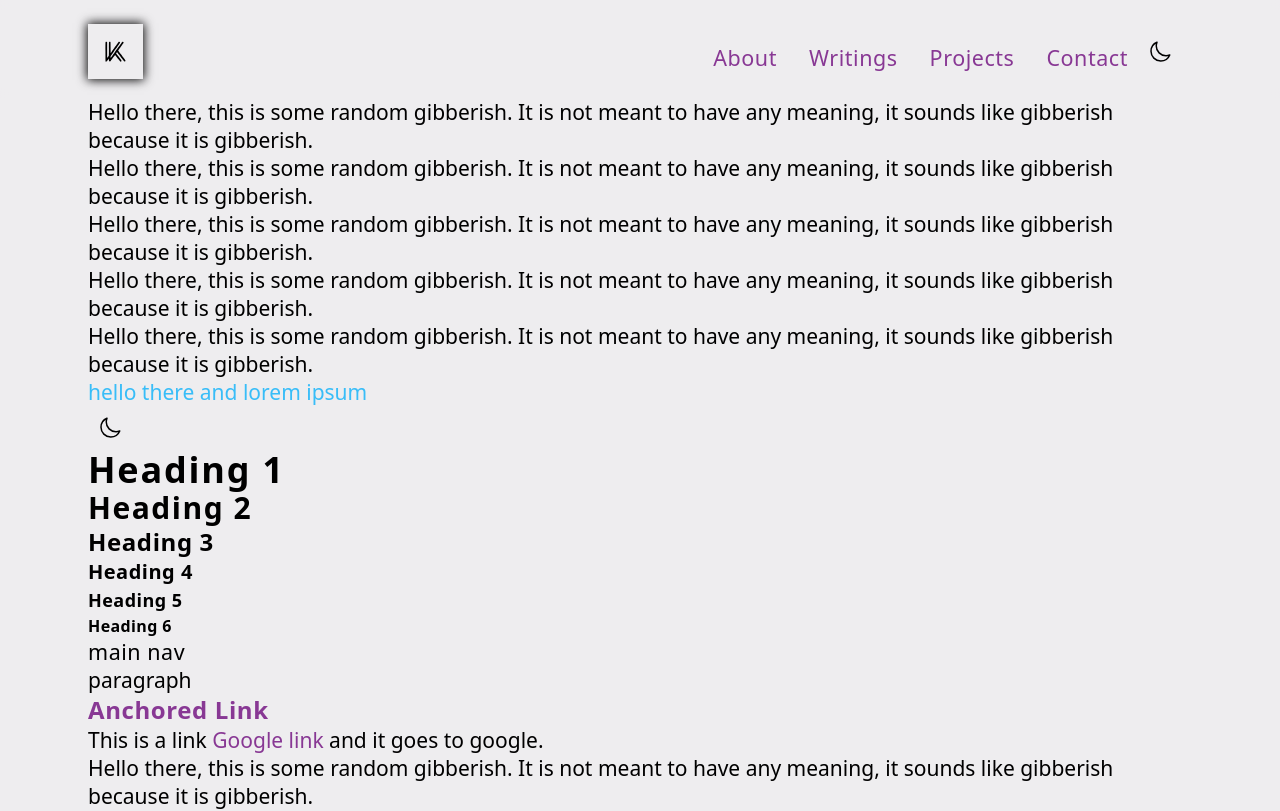
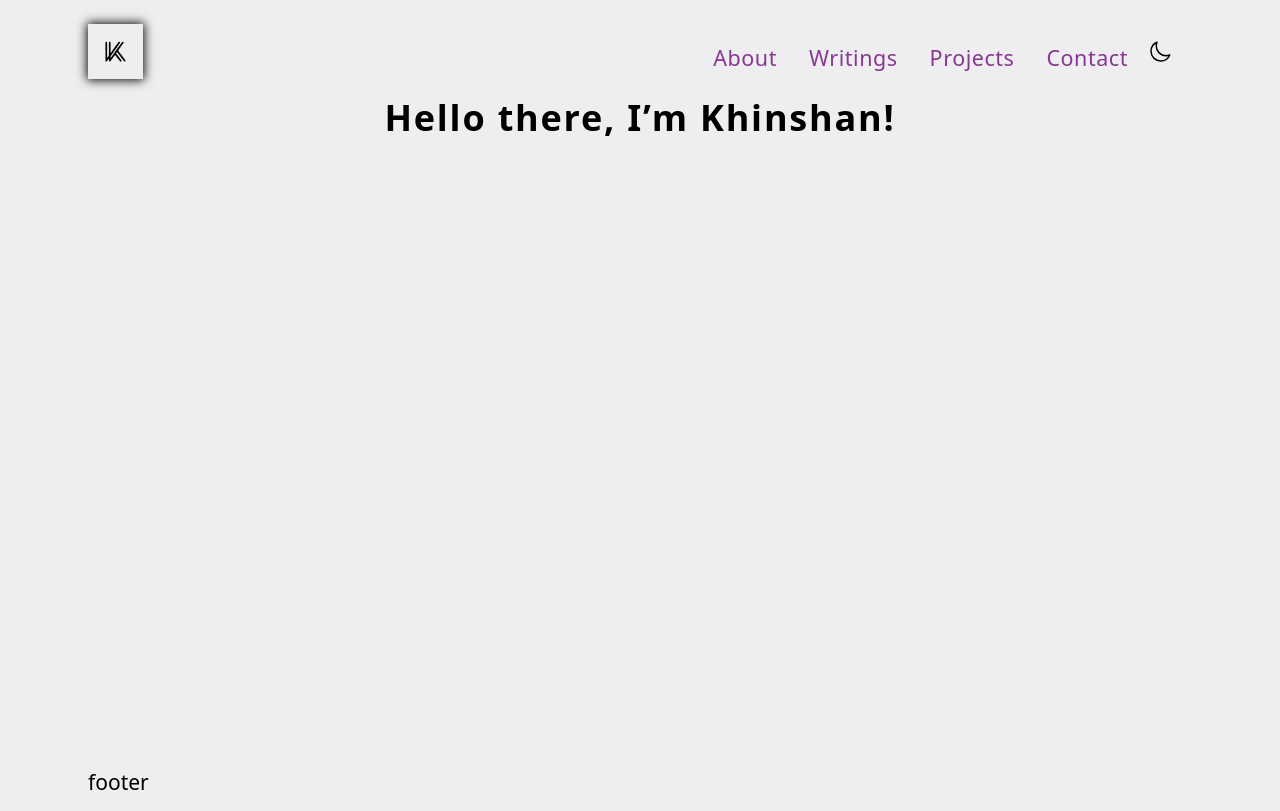
Before and after one commit to khinshankhan/www, a Next.js app: page / in a window 1280 px wide. Shown: the top 811 px of the page. Built offline with nearby package versions, Linux system fonts and the light colour scheme.

Commit message:
fix bg colors to no longer be based on isHero

```diff
--- a/components/layouts/base/index.tsx
+++ b/components/layouts/base/index.tsx
@@ -1,26 +1,20 @@
 import React, { Fragment, type ReactNode } from "react"
-
-import { cx } from "lib/utils"
 
 import Footer from "./footer"
 import Header from "./header"
 
 interface BaseLayoutProps {
+  // TODO: utilize isHero to create visual separators between layout
   isHero?: boolean
   children: ReactNode
 }
 
-export function BaseLayout({ isHero = false, children }: BaseLayoutProps) {
+export function BaseLayout({ children }: BaseLayoutProps) {
   return (
     <Fragment>
-      <div
-        className={cx(
-          "relative z-base flex min-h-[87vh] flex-col xs:min-h-[96vh]",
-          !isHero && "bg-theme-contentBg"
-        )}
-      >
+      <div className={"relative z-base flex min-h-[87vh] flex-col xs:min-h-[96vh]"}>
         <Header />
-        <div className="page-container">{children}</div>
+        {children}
       </div>
       <Footer />
     </Fragment>
--- a/pages/about.tsx
+++ b/pages/about.tsx
@@ -2,9 +2,12 @@ import React from "react"
 
 import { narray } from "lib/utils"
 
+import { PageSkeletonLayout } from "components/layouts/page-skeleton"
+
 export default function Page() {
   return (
-    <div>
+    <PageSkeletonLayout title="About" subtitle="Me, myself, and I">
+      <Lorem n={20} />
       <p className="text-sky-400">hello there and lorem ipsum</p>
       <h1>Heading 1</h1>
       <h2>Heading 2</h2>
@@ -20,7 +23,15 @@ export default function Page() {
         </a>
       </h3>
       This is a link <a href="https://google.com">Google link</a> and it goes to google.
-      {narray(100).map((v) => {
+      <Lorem />
+    </PageSkeletonLayout>
+  )
+}
+
+function Lorem({ n = 50 }) {
+  return (
+    <>
+      {narray(n).map((v) => {
         return (
           <p key={v}>
             Hello there, this is some random gibberish. It is not meant to have any meaning, it
@@ -28,6 +39,6 @@ export default function Page() {
           </p>
         )
       })}
-    </div>
+    </>
   )
 }
--- a/pages/index.tsx
+++ b/pages/index.tsx
@@ -1,49 +1,11 @@
 import React from "react"
-
-import { narray } from "lib/utils"
-
-import { ThemeToggle } from "components/toggles"
 
 export default function Page() {
   return (
-    <>
-      <div>
-        <Lorem n={5} />
-        <p className="text-sky-400">hello there and lorem ipsum</p>
-        <ThemeToggle />
-        <h1>Heading 1</h1>
-        <h2>Heading 2</h2>
-        <h3>Heading 3</h3>
-        <h4>Heading 4</h4>
-        <h5>Heading 5</h5>
-        <h6>Heading 6</h6>
-        <p className="main-nav">main nav</p>
-        <p>paragraph</p>
-        <h3>
-          <a className="anchor" href="https://google.com">
-            Anchored Link
-          </a>
-        </h3>
-        This is a link <a href="https://google.com">Google link</a> and it goes to google.
-      </div>
-      <Lorem />
-    </>
+    <div className="page-container text-center">
+      <h1>Hello there, I’m Khinshan!</h1>
+    </div>
   )
 }
 
 Page.isHero = true
-
-function Lorem({ n = 50 }) {
-  return (
-    <>
-      {narray(n).map((v) => {
-        return (
-          <p key={v}>
-            Hello there, this is some random gibberish. It is not meant to have any meaning, it
-            sounds like gibberish because it is gibberish.
-          </p>
-        )
-      })}
-    </>
-  )
-}
```
